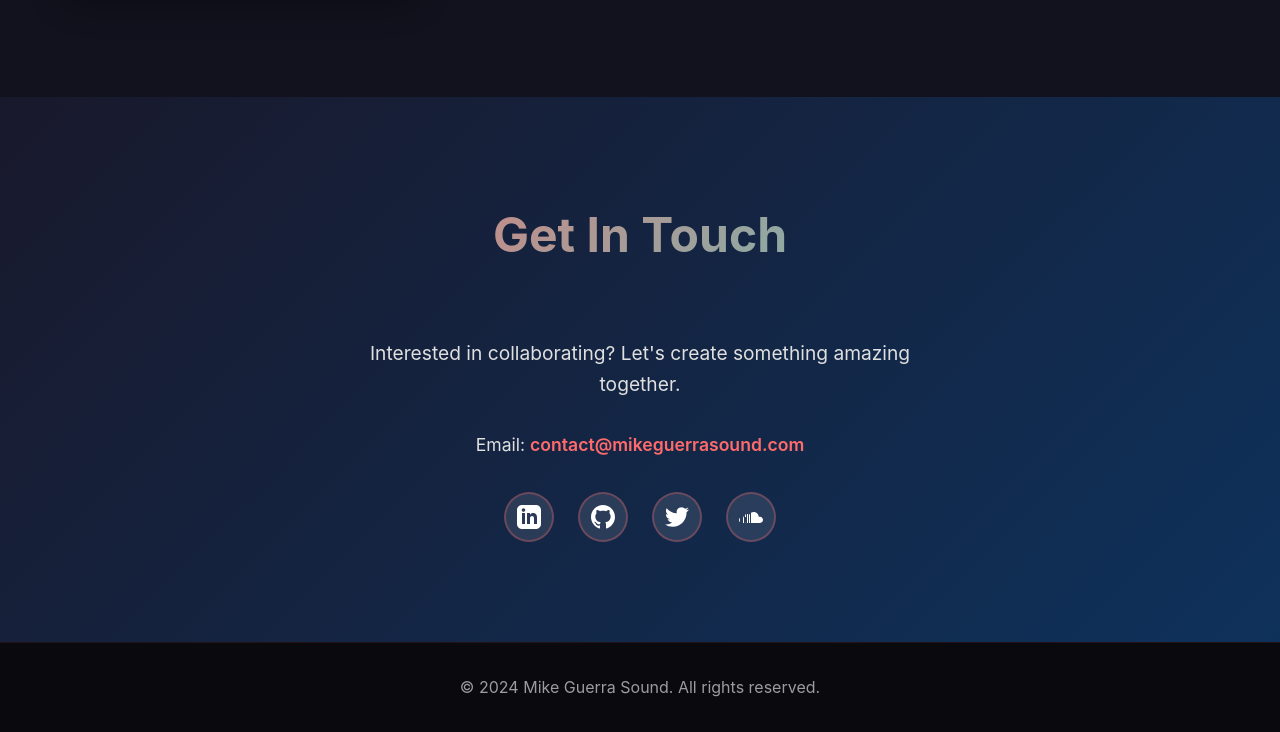
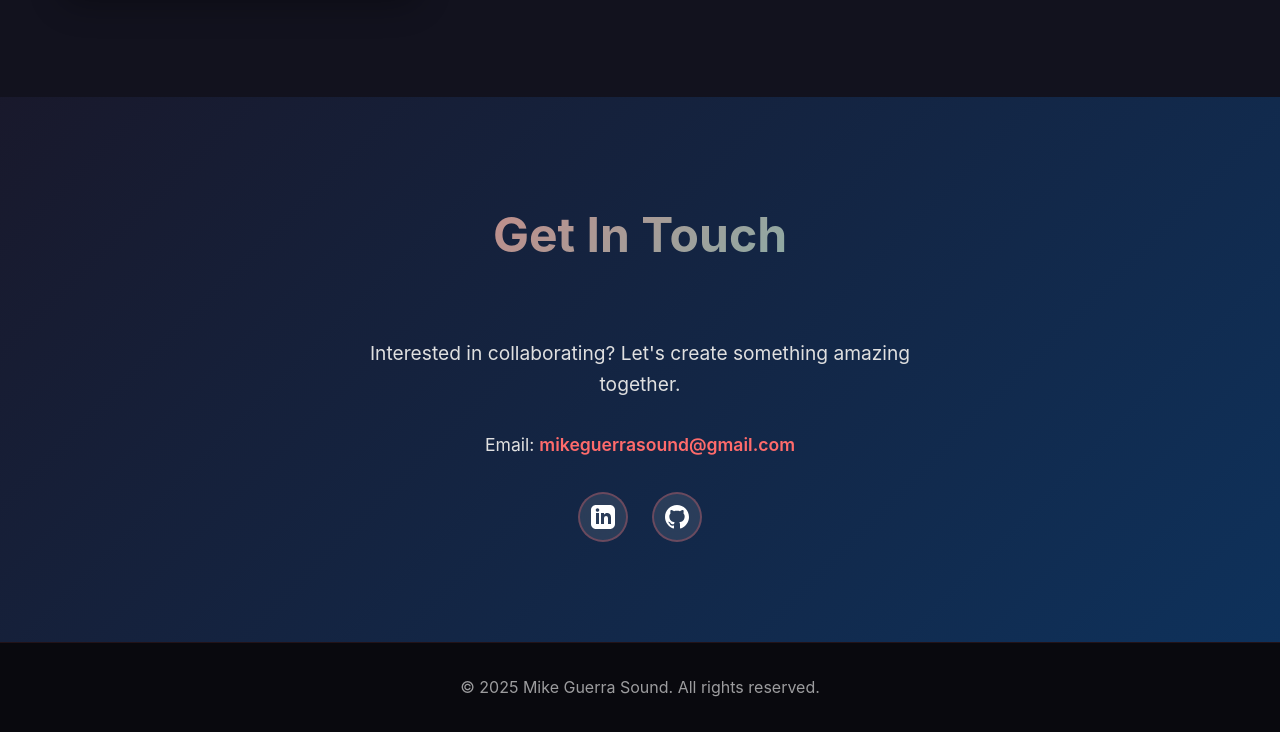
Before and after one commit to mikeguerra14/mikeguerrasound, a plain HTML site: page index.html in a window 1280 px wide. Shown: the part 2337-3069 px from the top of the page. Drawn offline with Linux system fonts and the light colour scheme; animation ran at ten frames a second.

Commit message:
Changed contact info and Sound Volume

```diff
--- a/index.html
+++ b/index.html
@@ -107,7 +107,7 @@
                 <div class="portfolio-item fade-in">
                     <a href="foley-sfx.html" class="portfolio-link">
                         <div class="portfolio-card">
-                            <div class="card-icon">🎤</div>
+                            <div class="card-icon">🎧</div>
                             <h3>Foley & SFX</h3>
                             <p>Custom sound effects and foley recording for authentic audio experiences.</p>
                             <span class="learn-more">Learn More →</span>
@@ -126,10 +126,10 @@
             <div class="contact-content fade-in">
                 <p>Interested in collaborating? Let's create something amazing together.</p>
                 <div class="contact-info">
-                    <p>Email: <a href="mailto:contact@mikeguerrasound.com">contact@mikeguerrasound.com</a></p>
+                    <p>Email: <a href="mailto:mikeguerrasound@gmail.com">mikeguerrasound@gmail.com</a></p>
                 </div>
                 <div class="social-links">
-                    <a href="https://linkedin.com/in/mikeguerra" target="_blank" rel="noopener noreferrer" class="social-link" aria-label="LinkedIn">
+                    <a href="https://www.linkedin.com/in/mike-guerra-4142ab192/" target="_blank" rel="noopener noreferrer" class="social-link" aria-label="LinkedIn">
                         <svg width="24" height="24" viewBox="0 0 24 24" fill="currentColor">
                             <path d="M19 0h-14c-2.761 0-5 2.239-5 5v14c0 2.761 2.239 5 5 5h14c2.762 0 5-2.239 5-5v-14c0-2.761-2.238-5-5-5zm-11 19h-3v-11h3v11zm-1.5-12.268c-.966 0-1.75-.79-1.75-1.764s.784-1.764 1.75-1.764 1.75.79 1.75 1.764-.783 1.764-1.75 1.764zm13.5 12.268h-3v-5.604c0-3.368-4-3.113-4 0v5.604h-3v-11h3v1.765c1.396-2.586 7-2.777 7 2.476v6.759z"/>
                         </svg>
@@ -139,15 +139,7 @@
                             <path d="M12 0c-6.626 0-12 5.373-12 12 0 5.302 3.438 9.8 8.207 11.387.599.111.793-.261.793-.577v-2.234c-3.338.726-4.033-1.416-4.033-1.416-.546-1.387-1.333-1.756-1.333-1.756-1.089-.745.083-.729.083-.729 1.205.084 1.839 1.237 1.839 1.237 1.07 1.834 2.807 1.304 3.492.997.107-.775.418-1.305.762-1.604-2.665-.305-5.467-1.334-5.467-5.931 0-1.311.469-2.381 1.236-3.221-.124-.303-.535-1.524.117-3.176 0 0 1.008-.322 3.301 1.23.957-.266 1.983-.399 3.003-.404 1.02.005 2.047.138 3.006.404 2.291-1.552 3.297-1.23 3.297-1.23.653 1.653.242 2.874.118 3.176.77.84 1.235 1.911 1.235 3.221 0 4.609-2.807 5.624-5.479 5.921.43.372.823 1.102.823 2.222v3.293c0 .319.192.694.801.576 4.765-1.589 8.199-6.086 8.199-11.386 0-6.627-5.373-12-12-12z"/>
                         </svg>
                     </a>
-                    <a href="https://twitter.com/mikeguerrasound" target="_blank" rel="noopener noreferrer" class="social-link" aria-label="Twitter">
-                        <svg width="24" height="24" viewBox="0 0 24 24" fill="currentColor">
-                            <path d="M23.953 4.57a10 10 0 01-2.825.775 4.958 4.958 0 002.163-2.723c-.951.555-2.005.959-3.127 1.184a4.92 4.92 0 00-8.384 4.482C7.69 8.095 4.067 6.13 1.64 3.162a4.822 4.822 0 00-.666 2.475c0 1.71.87 3.213 2.188 4.096a4.904 4.904 0 01-2.228-.616v.06a4.923 4.923 0 003.946 4.827 4.996 4.996 0 01-2.212.085 4.936 4.936 0 004.604 3.417 9.867 9.867 0 01-6.102 2.105c-.39 0-.779-.023-1.17-.067a13.995 13.995 0 007.557 2.209c9.053 0 13.998-7.496 13.998-13.985 0-.21 0-.42-.015-.63A9.935 9.935 0 0024 4.59z"/>
-                        </svg>
-                    </a>
-                    <a href="https://soundcloud.com/mikeguerra" target="_blank" rel="noopener noreferrer" class="social-link" aria-label="SoundCloud">
-                        <svg width="24" height="24" viewBox="0 0 24 24" fill="currentColor">
-                            <path d="M7 17.939h-1v-8.068c.308-.231.639-.429 1-.566v8.634zm3 0h1v-9.224c-.229.265-.443.548-.621.857l-.379-.184v8.551zm-2 0h1v-8.848c-.508-.079-.623-.05-1-.01v8.858zm-4 0h1v-7.02c-.312.458-.555.971-.692 1.535l-.308-.182v5.667zm-3-5.25c-.606.547-1 1.354-1 2.268 0 .914.394 1.721 1 2.268v-4.536zm18.879-.671c-.204-2.837-2.404-5.079-5.117-5.079-1.022 0-1.964.328-2.762.877v10.123h9.089c1.607 0 2.911-1.393 2.911-3.106 0-1.714-1.304-3.106-2.911-3.106-.384 0-.752.074-1.092.208l-.118.083zm-12.879-.027c-.302-.024-.526-.03-1 .122v5.689h1v-5.811z"/>
-                        </svg>
+
                     </a>
                 </div>
             </div>
@@ -157,7 +149,7 @@
     <!-- Footer -->
     <footer class="footer">
         <div class="container">
-            <p>&copy; 2024 Mike Guerra Sound. All rights reserved.</p>
+            <p>&copy; 2025 Mike Guerra Sound. All rights reserved.</p>
         </div>
     </footer>
 
--- a/soundManager.js
+++ b/soundManager.js
@@ -10,7 +10,7 @@ class SoundManager {
             click: null
         };
         this.enabled = true;
-        this.volume = 0.1; // Default volume (10%)
+        this.volume = 0.3; // Default volume (30%)
         this.initialized = false;
     }
 
```
